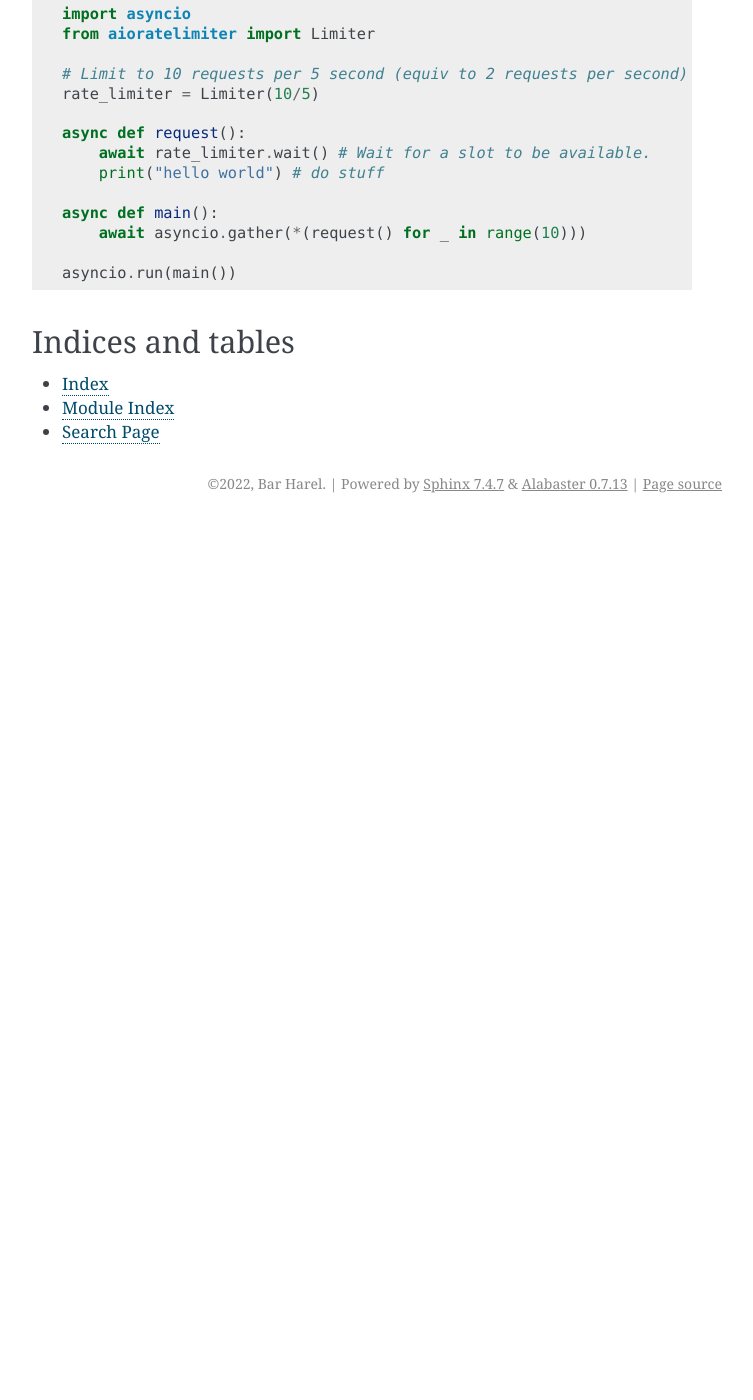
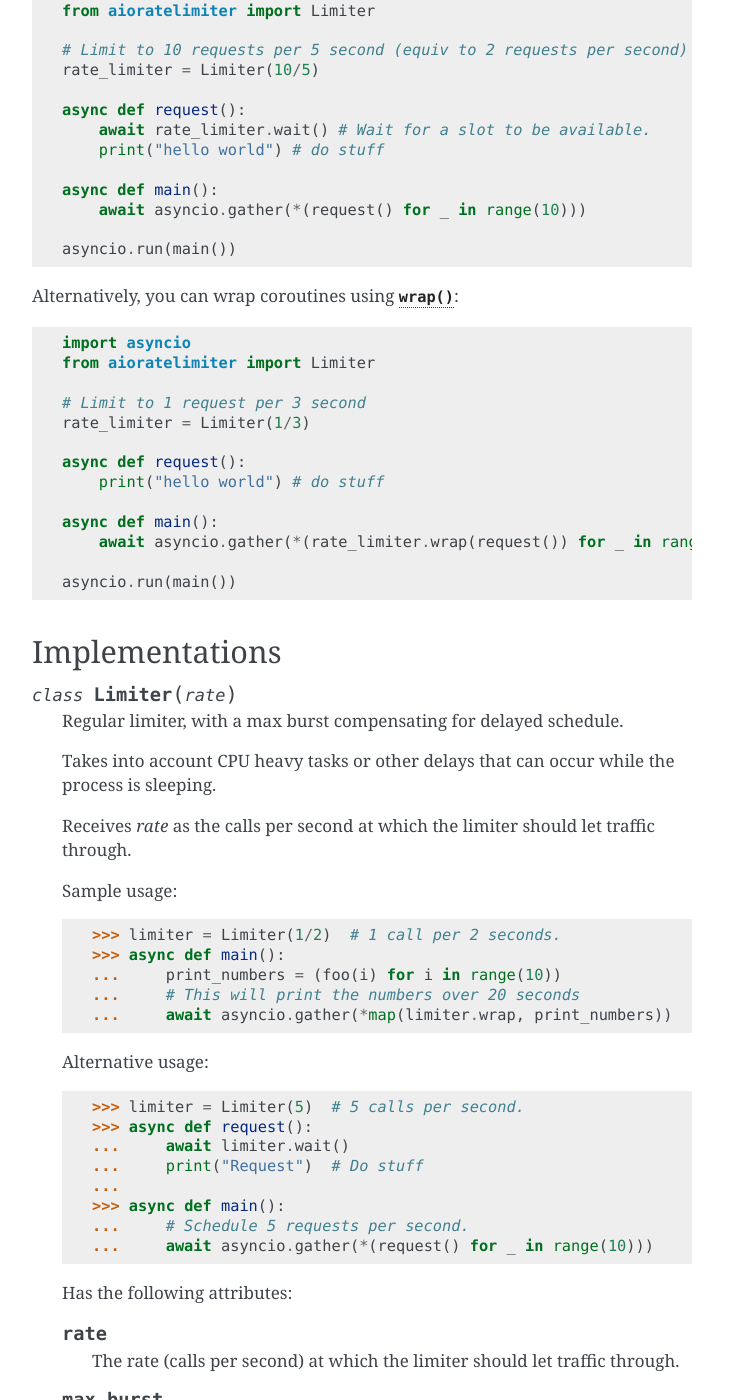
Before and after one commit to bharel/asynciolimiter, a Sphinx documentation site: the page built from docs/index.rst, in a window 1280 px wide and 1400 px high, scrolled down 616 px. Shown: the whole window, without its empty margins (388-1141 px from the left). Built offline with Sphinx 7.4.7, drawn with Linux system fonts in a browser that asks for light colours; before the commit the page ends 1139 px from its top, so only the background shows below that; some of the changed text lies outside the part shown.

Commit message:
docs underway

```diff
--- a/docs/conf.py
+++ b/docs/conf.py
@@ -133,6 +133,7 @@
 #
 html_theme_options = {
     'logo': 'logo.png',
+    'logo_text_align': 'left'
  }
 html_sidebars = {
     '**': [
@@ -169,7 +170,7 @@
 # Add any paths that contain custom static files (such as style sheets) here,
 # relative to this directory. They are copied after the builtin static files,
 # so a file named "default.css" will overwrite the builtin "default.css".
-# html_static_path = ['_static']
+html_static_path = ['_static']
 
 # Add any extra paths that contain custom files (such as robots.txt or
 # .htaccess) here, relative to this directory. These files are copied
--- a/docs/index.rst
+++ b/docs/index.rst
@@ -1,31 +1,32 @@
 .. You can adapt this file completely to your liking, but it should at least
    contain the root `toctree` directive.
 
-aioratelimiter - An AsyncIO Rate Limiter for Python
-----------------------------------------------------
-
-test
-----
+###############################
+AsyncIO Rate Limiter for Python
+###############################
 
 .. toctree::
    :maxdepth: 2
    :caption: Contents:
 
-
-This module provides different rate limiters for asyncio.
+A simple rate limiting module, containing 3 different algorithms for
+limiting:
 
     - :class:`Limiter`: Limits by requests per second and takes into account
         CPU heavy tasks or other delays that can occur while the
         process is sleeping.
     - :class:`LeakyBucketLimiter`: Limits by requests per second according to the
-        leaky bucket algorithm. Has a maximum
+        `leaky bucket algorithm <https://en.wikipedia.org/wiki/Leaky_bucket>`_. Has a maximum
         capacity and an initial burst of requests.
     - :class:`StrictLimiter`: Limits by requests per second, without taking CPU or
         other process sleeps into account. There are no bursts and
         the resulting rate will always be a less than the set limit.
 
+If you don't know which of these to choose, go for the regular :class:`Limiter`.
+
+**************
 Example usage:
-================
+**************
 
 .. code::
 
@@ -44,10 +45,125 @@
 
     asyncio.run(main())
 
+Alternatively, you can wrap coroutines using :meth:`~Limiter.wrap`:
+
+.. code::
+
+    import asyncio
+    from aioratelimiter import Limiter
+
+    # Limit to 1 request per 3 second
+    rate_limiter = Limiter(1/3)
+
+    async def request():
+        print("hello world") # do stuff
+
+    async def main():
+        await asyncio.gather(*(rate_limiter.wrap(request()) for _ in range(10)))
+
+    asyncio.run(main())
+
+****************
+Implementations
+****************
+
+.. class:: Limiter(rate)
+
+    Regular limiter, with a max burst compensating for delayed schedule.
+
+    Takes into account CPU heavy tasks or other delays that can occur while
+    the process is sleeping.
+
+    Receives *rate* as the calls per second at which the limiter should let
+    traffic through.
+
+    Sample usage:
+
+    .. code::
+
+        >>> limiter = Limiter(1/2)  # 1 call per 2 seconds.
+        >>> async def main():
+        ...     print_numbers = (foo(i) for i in range(10))
+        ...     # This will print the numbers over 20 seconds
+        ...     await asyncio.gather(*map(limiter.wrap, print_numbers))
+
+    Alternative usage:
+
+    .. code::
+
+        >>> limiter = Limiter(5)  # 5 calls per second.
+        >>> async def request():
+        ...     await limiter.wait()
+        ...     print("Request")  # Do stuff
+        ...
+        >>> async def main():
+        ...     # Schedule 5 requests per second.
+        ...     await asyncio.gather(*(request() for _ in range(10)))
+
+    Has the following attributes:
+
+    .. attribute:: rate
+
+        The rate (calls per second) at which the limiter should let traffic
+        through.
+
+    .. attribute:: max_burst
+
+        In case there's a delay, schedule no more than this many
+        calls at once. Defaults to ``5``.
+
+    Has the following methods:
+
+    .. method:: wait()
+        :async:
+
+        Wait for the limiter to let us through.
+
+        Main function of the limiter. Blocks if limit has been reached, and
+        lets us through once time passes.
+
+
+    .. method:: wrap(coro)
+        :async:
+
+        Wrap a coroutine with the limiter.
+
+        *coro* can be any :class:`~typing.Awaitable` to be wrapped.
+
+        Returns a new coroutine that waits for the limiter to be unlocked, and
+        then schedules the original coroutine.
+
+        Equivalent to:
+
+            >>> async def wrapper():
+            ...     await limiter.wait()
+            ...     return await coro
+            ...
+            >>> wapper()
+
+        Example use:
+
+            >>> async def foo(number):
+            ...     print(number)  # Do stuff
+            ...
+            >>> limiter = Limiter(1)
+            >>> async def main():
+            ...     print_numbers = (foo(i) for i in range(10))
+            ...     # This will print the numbers over 10 seconds
+            ...     await asyncio.gather(*map(limiter.wrap, print_numbers))
+
+    .. method:: cancel()
+        :async:
+
+        Cancel all waiting calls.
+        This will cancel all currently waiting calls.
+        Limiter is reusable afterwards, and new calls will wait as usual.
+
+
+
 
 Indices and tables
-==================
+------------------
 
 * :ref:`genindex`
-* :ref:`modindex`
 * :ref:`search`
```
